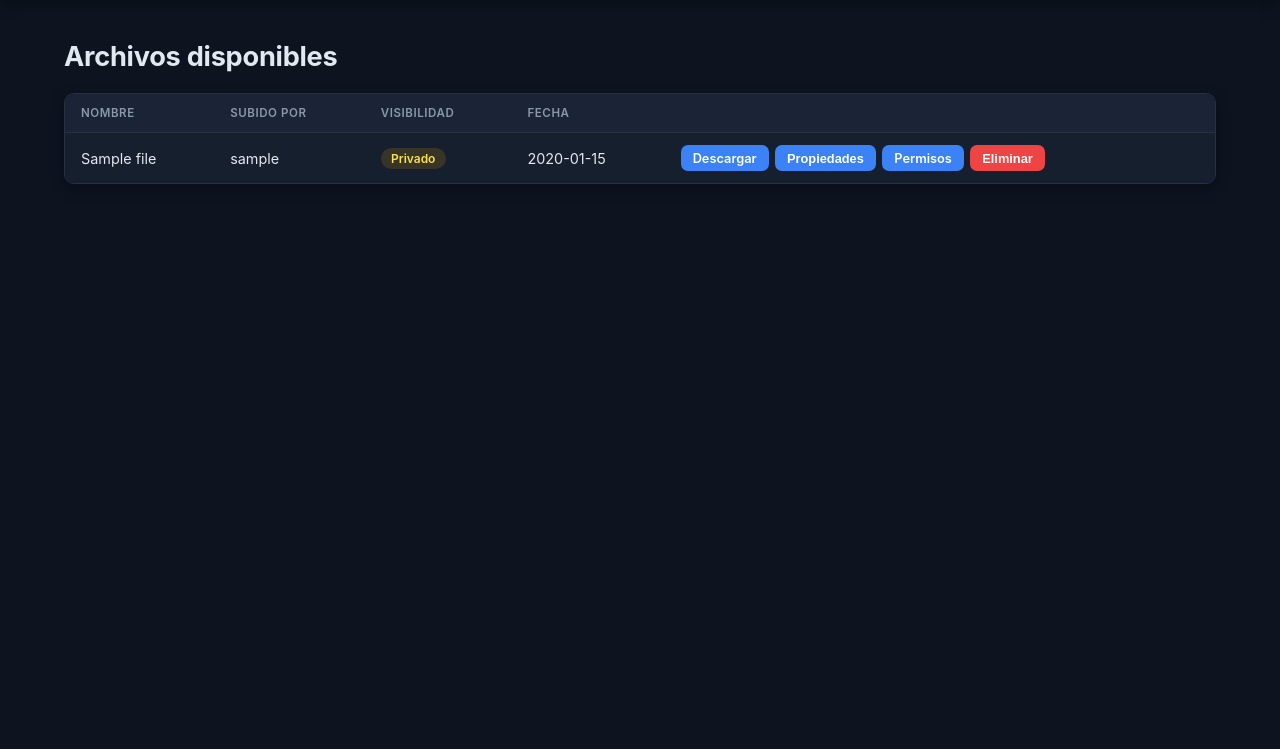
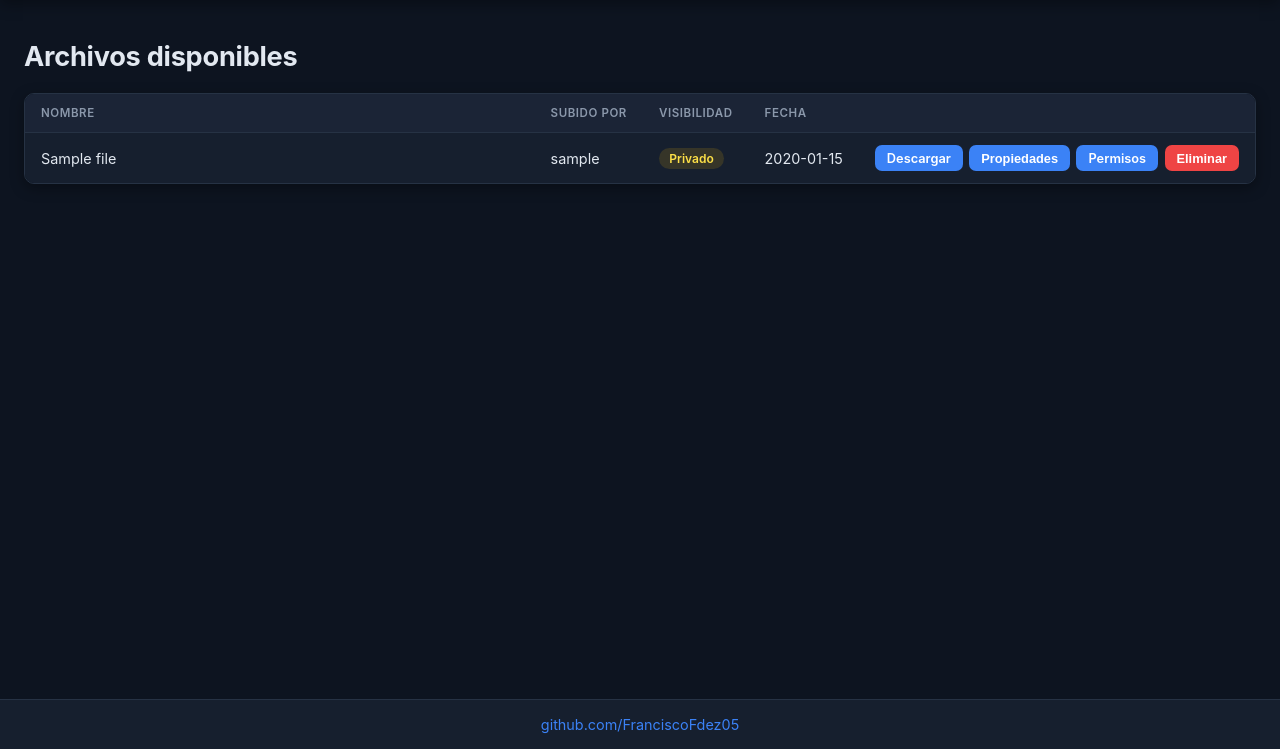
Before and after one commit to FranciscoFdez05/httpWebServer, a Flask app: page / in a window 1280 px wide. Shown: the part 51-800 px from the top of the page. Run offline with Flask 3, Linux system fonts and the light colour scheme; a user stored in the database is signed in; tables that the repository leaves empty hold one stand-in row (values such as "Sample post"); parts of the project's set-up code (start-up, migrations or seed data) failed here and were passed over.

Commit message:
Add logging and LAN info; improve UI & README
Enable structured logging and access logs (logging.basicConfig, request logging) and print LAN/local URLs at startup (lan_ip). Improve waitress startup/shutdown messages and log DB/data path. Update UI: add container-wide layout, refine table/actions styling, add footer and wrap action buttons in .actions-inner; remove inline form styles. Expand README with detailed Spanish installation/usage docs and add mainMenu.png. CSS tweaks for tables, buttons and footers to improve layout and usability.

```diff
--- a/app.py
+++ b/app.py
@@ -1,9 +1,13 @@
 import configparser
 import io
+import logging
 import mimetypes
 import os
 import secrets
+import socket
 import sqlite3
+import sys
+import time
 import uuid
 from datetime import datetime, timedelta
 
@@ -52,6 +56,18 @@ SERVER_PORT = _config.getint("server", "port", fallback=8000)
 
 os.makedirs(UPLOAD_DIR, exist_ok=True)
 
+# Sin esto no se ve absolutamente nada por consola: waitress anuncia el
+# "Serving on ..." con logging.info, y sin handlers configurados Python solo
+# deja pasar WARNING o superior. Va a stdout para que "docker logs" lo recoja
+# igual que cuando se ejecuta a mano con "python app.py".
+logging.basicConfig(
+    level=logging.INFO,
+    format="%(asctime)s [%(levelname)s] %(name)s: %(message)s",
+    datefmt="%Y-%m-%d %H:%M:%S",
+    stream=sys.stdout,
+)
+log = logging.getLogger("ftp-server")
+
 app = Flask(__name__)
 _secret_key = os.environ.get("SECRET_KEY")
 if not _secret_key:
@@ -78,6 +94,28 @@ csrf = CSRFProtect(app)
 @app.before_request
 def make_session_permanent():
     session.permanent = True
+    g.request_started_at = time.monotonic()
+
+
+@app.after_request
+def log_request(response):
+    # Log de acceso tipo servidor web: ni waitress ni gunicorn (sin
+    # --access-logfile) registran las peticiones por su cuenta.
+    if request.path.startswith("/static/"):
+        return response
+    started = g.pop("request_started_at", None)
+    took_ms = (time.monotonic() - started) * 1000 if started else 0
+    user = current_user.username if current_user.is_authenticated else "anon"
+    log.info(
+        "%s %s %s -> %s (%s, %.0f ms)",
+        request.remote_addr,
+        request.method,
+        request.full_path.rstrip("?"),
+        response.status_code,
+        user,
+        took_ms,
+    )
+    return response
 
 
 def get_db():
@@ -611,17 +649,39 @@ def admin():
     return render_template("admin.html", users=users)
 
 
+def lan_ip():
+    """IP de esta máquina en la LAN, para imprimir una URL utilizable."""
+    s = socket.socket(socket.AF_INET, socket.SOCK_DGRAM)
+    try:
+        # No envía nada: solo hace que el SO elija la interfaz de salida.
+        s.connect(("8.8.8.8", 80))
+        return s.getsockname()[0]
+    except OSError:
+        return "127.0.0.1"
+    finally:
+        s.close()
+
+
 init_db()
+log.info("Datos en %s (base de datos: %s)", DATA_DIR, DB_PATH)
 
 if __name__ == "__main__":
     # El servidor de desarrollo de Flask es de un solo hilo y limita el
     # rendimiento en subidas grandes por LAN. waitress maneja varias
     # conexiones en paralelo con hilos, sin capar el ancho de banda.
     from waitress import serve
-    serve(
-        app,
-        host="0.0.0.0",
-        port=SERVER_PORT,
-        threads=16,
-        max_request_body_size=1024 ** 5,  # 1 PB, en la práctica sin límite
-    )
+
+    log.info("Servidor escuchando en http://0.0.0.0:%s", SERVER_PORT)
+    log.info("  local: http://127.0.0.1:%s", SERVER_PORT)
+    log.info("  LAN:   http://%s:%s", lan_ip(), SERVER_PORT)
+    log.info("Pulsa Ctrl+C para parar.")
+    try:
+        serve(
+            app,
+            host="0.0.0.0",
+            port=SERVER_PORT,
+            threads=16,
+            max_request_body_size=1024 ** 5,  # 1 PB, en la práctica sin límite
+        )
+    except KeyboardInterrupt:
+        log.info("Servidor detenido.")
--- a/static/style.css
+++ b/static/style.css
@@ -84,6 +84,25 @@ a { transition: color 0.15s ease; }
   flex: 1;
 }
 
+/* Las páginas con tabla (archivos, usuarios) aprovechan el ancho de la
+   pantalla en vez de forzar scroll horizontal dentro de 1200px. */
+.container-wide { max-width: 1700px; }
+
+.sitefooter {
+  border-top: 1px solid var(--border);
+  background: var(--bg-panel);
+  padding: 1rem 1.5rem;
+  text-align: center;
+  font-size: 0.9rem;
+}
+
+.sitefooter a {
+  color: var(--blue);
+  text-decoration: none;
+}
+
+.sitefooter a:hover { color: var(--text); }
+
 .page-centered {
   display: flex;
   flex-direction: column;
@@ -135,6 +154,18 @@ section + section { margin-top: 2.5rem; }
   border-bottom: 1px solid var(--border);
   font-size: 0.9rem;
   color: var(--text);
+  vertical-align: middle;
+  white-space: nowrap;
+}
+
+/* La columna del nombre se queda con el espacio sobrante y es la única que
+   puede partir en varias líneas; el resto se mantiene en una sola línea para
+   que todas las filas midan igual. */
+.file-table .col-name {
+  width: 100%;
+  white-space: normal;
+  word-break: break-word;
+  min-width: 14rem;
 }
 
 .file-table tbody tr { transition: background 0.15s ease; }
@@ -168,11 +199,42 @@ section + section { margin-top: 2.5rem; }
 .badge-public { background: rgba(59, 130, 246, 0.15); color: #93c5fd; }
 .badge-private { background: rgba(234, 179, 8, 0.15); color: #fde047; }
 
-.actions {
+/* `.actions` es una celda de tabla: no puede ser flex sin romper la
+   alineación de las columnas, así que el flex va en el div de dentro. */
+.actions { text-align: right; }
+
+.actions-inner {
   display: flex;
-  flex-wrap: wrap;
+  flex-wrap: nowrap;
+  justify-content: flex-end;
+  align-items: center;
   gap: 0.4rem;
+}
+
+.actions-inner form {
+  display: inline-flex;
   align-items: center;
+  gap: 0.4rem;
+  margin: 0;
+}
+
+.actions-inner .btn { white-space: nowrap; }
+
+.actions-inner input[type="password"] {
+  padding: 0.35rem 0.6rem;
+  border: 1px solid var(--border);
+  border-radius: 7px;
+  background: var(--bg);
+  color: var(--text);
+  font-size: 0.8rem;
+  width: 11rem;
+  transition: border-color 0.15s ease;
+}
+
+.actions-inner input[type="password"]:focus {
+  outline: none;
+  border-color: var(--accent);
+  box-shadow: 0 0 0 3px rgba(234, 179, 8, 0.15);
 }
 
 .btn {
@@ -186,6 +248,10 @@ section + section { margin-top: 2.5rem; }
   text-decoration: none;
   font-size: 0.9rem;
   font-weight: 600;
+  /* Los <button> centran su texto solos, los <a class="btn"> no: sin esto,
+     un enlace estirado a todo el ancho (ej. "Cancelar") sale pegado a la
+     izquierda mientras el botón de al lado sale centrado. */
+  text-align: center;
   transition: background 0.15s ease, transform 0.05s ease;
 }
 .btn:hover { background: var(--blue-dark); }
--- a/templates/base.html
+++ b/templates/base.html
@@ -24,7 +24,7 @@
     </nav>
   </header>
 
-  <main class="container">
+  <main class="container {% block container_class %}{% endblock %}">
     {% with messages = get_flashed_messages(with_categories=true) %}
       {% if messages %}
         <div class="modal-overlay" id="flash-overlay">
@@ -49,6 +49,10 @@
     {% block content %}{% endblock %}
   </main>
 
+  <footer class="sitefooter">
+    <a href="https://github.com/FranciscoFdez05" target="_blank" rel="noopener noreferrer">github.com/FranciscoFdez05</a>
+  </footer>
+
   <script>
     function closeModal(id) {
       document.getElementById(id).classList.remove('open');
--- a/templates/index.html
+++ b/templates/index.html
@@ -1,5 +1,6 @@
 {% extends "base.html" %}
 {% block title %}Archivos{% endblock %}
+{% block container_class %}container-wide{% endblock %}
 {% block content %}
   <h1>Archivos disponibles</h1>
 
@@ -22,7 +23,7 @@
         <tbody>
           {% for f in files %}
             <tr>
-              <td>{{ f.original_name }}</td>
+              <td class="col-name">{{ f.original_name }}</td>
               <td>{{ f.uploader_name }}</td>
               <td>
                 {% if f.visibility == 'public' %}
@@ -33,6 +34,7 @@
               </td>
               <td>{{ f.uploaded_at[:16].replace('T', ' ') }}</td>
               <td class="actions">
+                <div class="actions-inner">
                 <a class="btn btn-small" href="{{ url_for('download', file_id=f.id) }}">Descargar</a>
                 {% if is_previewable(f.mime_type) %}
                   <button type="button" class="btn btn-small" onclick='openPreview({{ f.id }}, {{ f.mime_type|tojson }}, {{ f.original_name|tojson }})'>Vista previa</button>
@@ -42,17 +44,18 @@
                   <a class="btn btn-small" href="{{ url_for('file_permissions', file_id=f.id) }}">Permisos</a>
                 {% endif %}
                 {% if current_user.is_authenticated and (current_user.is_admin or current_user.id == f.uploader_id) and supports_metadata_removal(f.original_name, f.mime_type) %}
-                  <form method="post" action="{{ url_for('strip_metadata', file_id=f.id) }}" onsubmit="return confirm('¿Eliminar los metadatos de este archivo?');" style="display:inline">
+                  <form method="post" action="{{ url_for('strip_metadata', file_id=f.id) }}" onsubmit="return confirm('¿Eliminar los metadatos de este archivo?');">
                     <input type="hidden" name="csrf_token" value="{{ csrf_token() }}">
                     <button type="submit" class="btn btn-small">Quitar metadatos</button>
                   </form>
                 {% endif %}
                 {% if current_user.is_authenticated and current_user.is_admin %}
-                  <form method="post" action="{{ url_for('delete_file', file_id=f.id) }}" onsubmit="return confirm('¿Eliminar este archivo?');" style="display:inline">
+                  <form method="post" action="{{ url_for('delete_file', file_id=f.id) }}" onsubmit="return confirm('¿Eliminar este archivo?');">
                     <input type="hidden" name="csrf_token" value="{{ csrf_token() }}">
                     <button type="submit" class="btn btn-small btn-danger">Eliminar</button>
                   </form>
                 {% endif %}
+                </div>
               </td>
             </tr>
           {% endfor %}
```
Also changed, not shown: templates/admin.html (+6 -3 lines), README.md, img/mainMenu.png (added).
